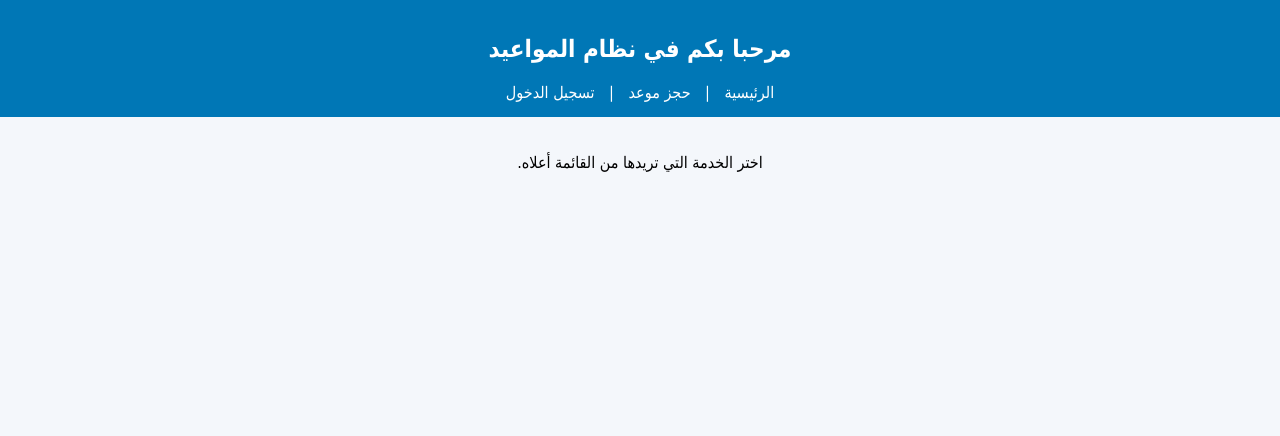
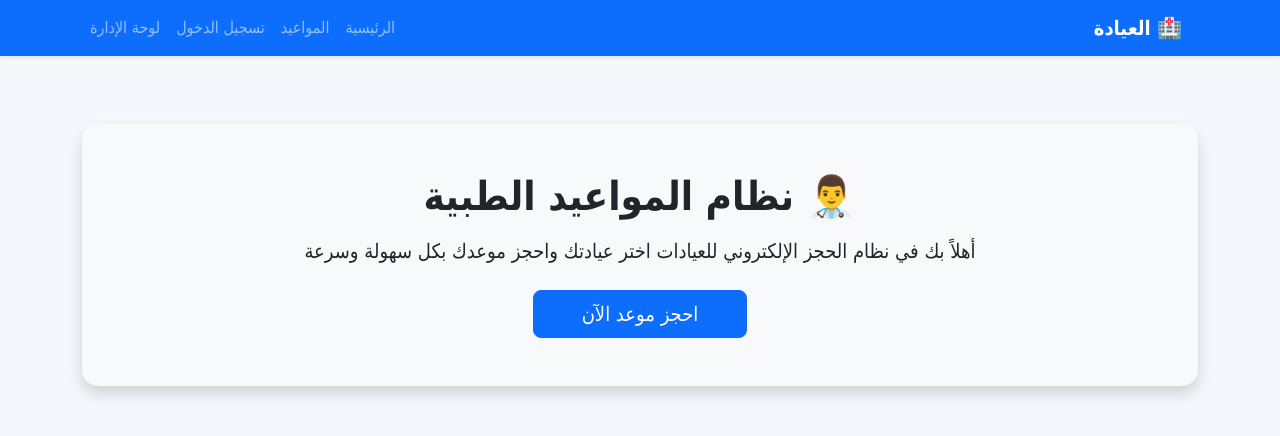
Before and after one commit to mshrf3334-star/clinic-appointments, a Flask app: page / in a window 1280 px wide. Shown: the top 436 px of the page. Run offline with Flask 3, Linux system fonts and the light colour scheme.

Commit message:
Update index.html

```diff
--- a/templates/index.html
+++ b/templates/index.html
@@ -1,22 +1,16 @@
-<!DOCTYPE html>
-<html lang="ar" dir="rtl">
-<head>
-    <meta charset="UTF-8">
-    <title>نظام المواعيد</title>
-    <link rel="stylesheet" href="{{ url_for('static', filename='style.css') }}">
-</head>
-<body>
-    <header>
-        <h2>مرحبا بكم في نظام المواعيد</h2>
-        <nav>
-            <a href="{{ url_for('index') }}">الرئيسية</a> |
-            <a href="{{ url_for('book') }}">حجز موعد</a> |
-            <a href="{{ url_for('login') }}">تسجيل الدخول</a>
-        </nav>
-    </header>
-
-    <main>
-        <p>اختر الخدمة التي تريدها من القائمة أعلاه.</p>
-    </main>
-</body>
-</html>
+{% extends "base.html" %}
+{% block title %}الصفحة الرئيسية{% endblock %}
+{% block content %}
+<div class="container text-center my-5">
+  <div class="p-5 bg-light shadow rounded-4">
+    <h1 class="fw-bold mb-3">👨‍⚕️ نظام المواعيد الطبية</h1>
+    <p class="lead mb-4">
+      أهلاً بك في نظام الحجز الإلكتروني للعيادات
+      اختر عيادتك واحجز موعدك بكل سهولة وسرعة
+    </p>
+    <a href="{{ url_for('book') }}" class="btn btn-primary btn-lg px-5">
+      احجز موعد الآن
+    </a>
+  </div>
+</div>
+{% endblock %}
```
